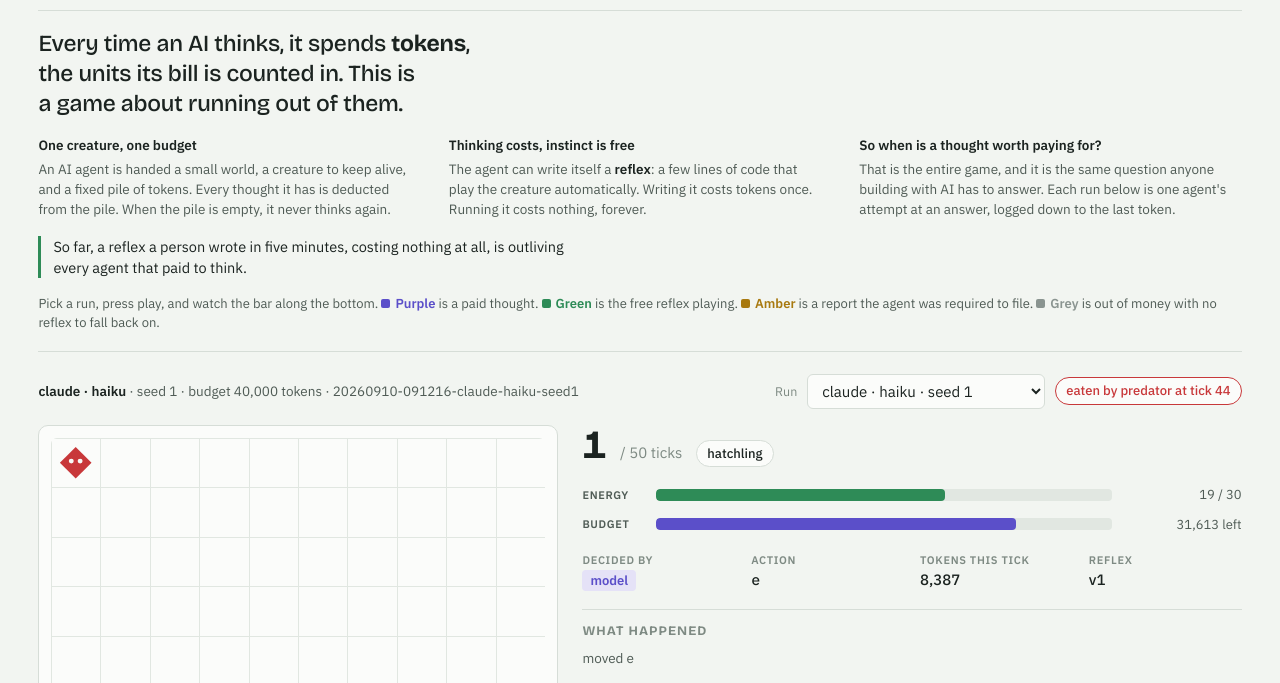
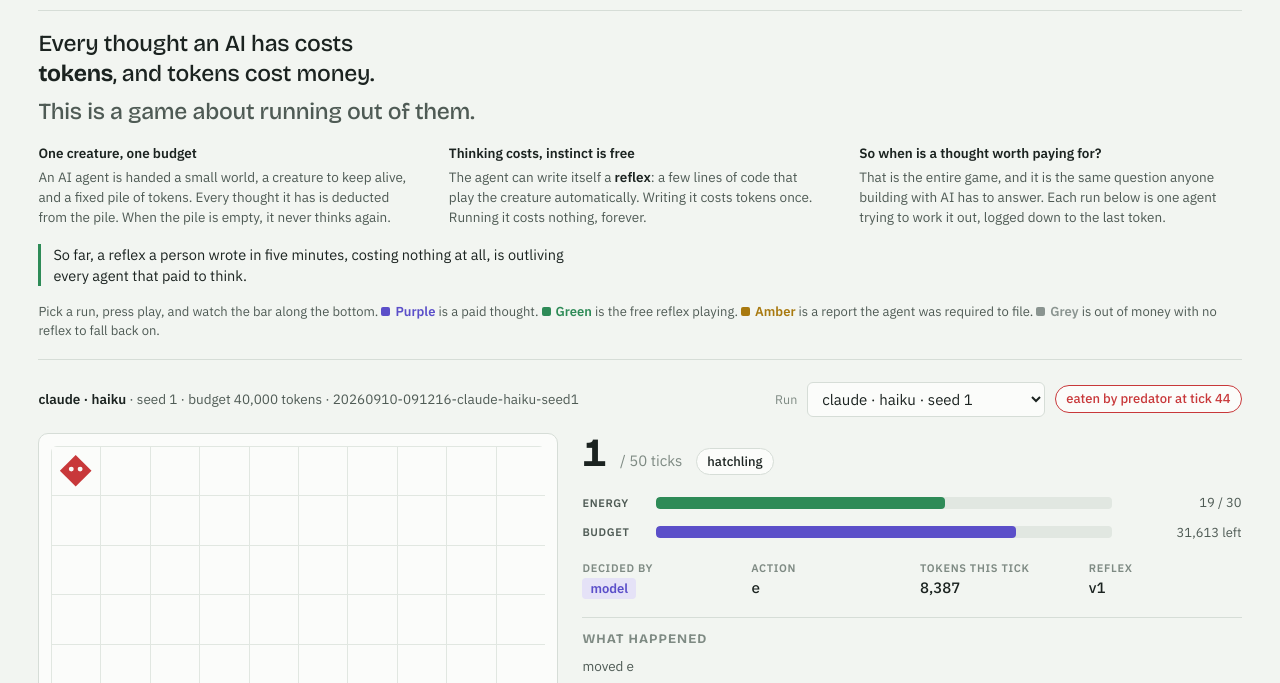
Before and after one commit to sturdynut/token-nom-noms, a plain HTML site: page docs/index.html in a window 1280 px wide. Shown: the part 64-747 px from the top of the page. Drawn offline with nearby package versions, Linux system fonts and the light colour scheme.

Commit message:
Plainer opening line on the landing page
"the units its bill is counted in" was an awkward gloss on "tokens". The
opening now says the same thing in words people use: every thought an AI has
costs tokens, and tokens cost money. The thesis that follows sits on its own
line so it reads as the claim it is.

Also drops an "answer ... answer" repetition in the third card.

Co-Authored-By: Claude Opus 5 <noreply@anthropic.com>
Claude-Session: https://claude.ai/code/session_015Nv8rGndMP9cArJpVdB4Jq

```diff
--- a/docs/index.html
+++ b/docs/index.html
@@ -52,8 +52,9 @@ button:hover,select:hover{border-color:var(--ink-3)}
 button:focus-visible,select:focus-visible,input:focus-visible,canvas:focus-visible,.strip:focus-visible{outline:2px solid var(--focus);outline-offset:2px}
 button.primary{background:var(--ink);color:var(--bg);border-color:var(--ink);min-width:78px}
 .explain{border-top:1px solid var(--line);border-bottom:1px solid var(--line);padding-block:18px;margin-bottom:22px;display:grid;gap:16px}
-.lede{margin:0;font-family:"Bricolage Grotesque","IBM Plex Sans",system-ui,sans-serif;font-size:clamp(18px,2.2vw,23px);font-weight:500;line-height:1.3;letter-spacing:-0.01em;max-width:34ch;text-wrap:balance}
+.lede{margin:0;font-family:"Bricolage Grotesque","IBM Plex Sans",system-ui,sans-serif;font-size:clamp(18px,2.2vw,23px);font-weight:500;line-height:1.3;letter-spacing:-0.01em;max-width:38ch;text-wrap:balance}
 .lede b{font-weight:700}
+.lede2{display:inline-block;margin-top:.35em;color:var(--ink-2)}
 .how{display:grid;grid-template-columns:repeat(auto-fit,minmax(230px,1fr));gap:18px 28px}
 .how h3{margin:0 0 4px;font-family:"IBM Plex Sans",system-ui,sans-serif;font-size:13.5px;font-weight:600;color:var(--ink)}
 .how p{margin:0;font-size:13.5px;color:var(--ink-2);max-width:46ch}
@@ -124,7 +125,7 @@ pre{margin:0;background:var(--panel);border:1px solid var(--line);border-radius:
 </header>
 
 <section class="explain">
-  <p class="lede">Every time an AI thinks, it spends <b>tokens</b>, the units its bill is counted in. This is a game about running out of them.</p>
+  <p class="lede">Every thought an AI has costs <b>tokens</b>, and tokens cost money.<br><span class="lede2">This is a game about running out of them.</span></p>
   <div class="how">
     <div>
       <h3>One creature, one budget</h3>
@@ -136,7 +137,7 @@ pre{margin:0;background:var(--panel);border:1px solid var(--line);border-radius:
     </div>
     <div>
       <h3>So when is a thought worth paying for?</h3>
-      <p>That is the entire game, and it is the same question anyone building with AI has to answer. Each run below is one agent's attempt at an answer, logged down to the last token.</p>
+      <p>That is the entire game, and it is the same question anyone building with AI has to answer. Each run below is one agent trying to work it out, logged down to the last token.</p>
     </div>
   </div>
   <p class="finding">So far, a reflex a person wrote in five minutes, costing nothing at all, is outliving every agent that paid to think.</p>
```
Also changed, not shown: docs/screenshot.png, 1 other file.
